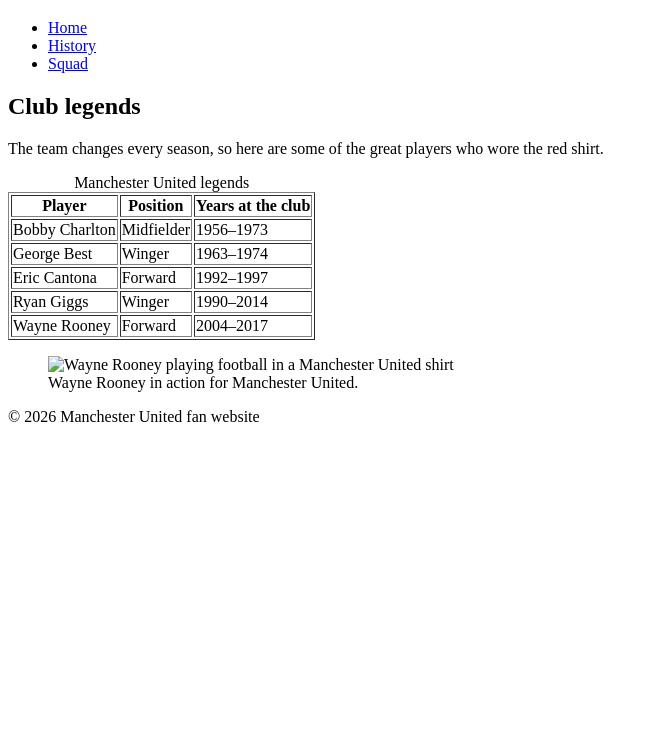
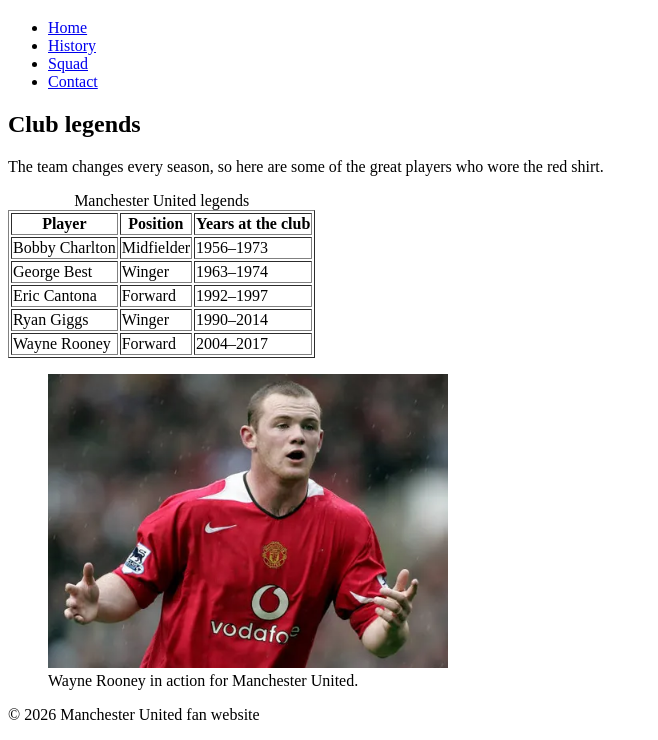
Before and after one commit to seridby/man-utd-website, a plain HTML site: page pages/squad.html in a window 1280 px wide. Shown: the part 61-801 px from the top of the page, without its empty margins (0-658 px from the left). Drawn offline with Linux system fonts and the light colour scheme.

Commit message:
add contact page into the squad  nav and Fix broken image paths in pages folder

```diff
--- a/pages/squad.html
+++ b/pages/squad.html
@@ -14,7 +14,7 @@
         <li><a href="../index.html">Home</a></li>
         <li><a href="history.html">History</a></li>
         <li><a href="squad.html">Squad</a></li>
-
+        <li><a href="contact.html">Contact</a></li>
       </ul>
     </nav>
   </header>
@@ -64,7 +64,7 @@
         </tbody>
       </table>
       <figure>
-  <img src="../images/wayne-rooney.webp"
+  <img src="../images/team-photo.webp.webp"
        alt="Wayne Rooney playing football in a Manchester United shirt"
        width="400">
   <figcaption>Wayne Rooney in action for Manchester United.</figcaption>
```
